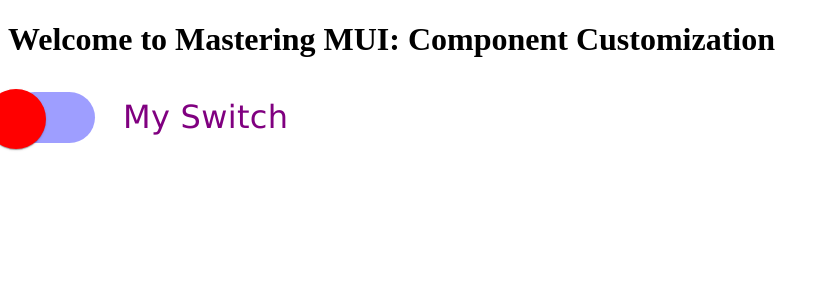
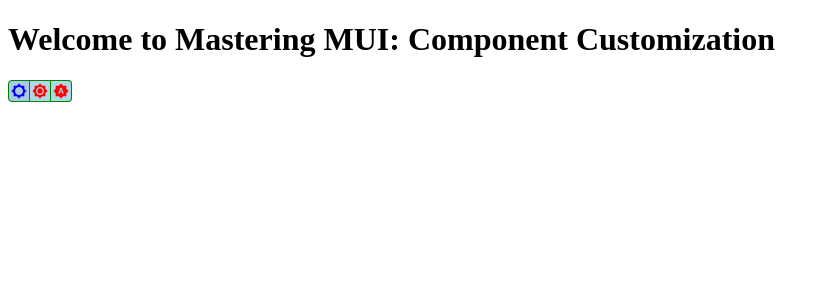
Before and after one commit to oleksandrivanyshyn/react-MUI, a React (Vite) app: page / in a window 1280 px wide. Shown: the top 300 px of the page, without its empty margins (0-838 px from the left). Built offline with nearby package versions, Linux system fonts and the light colour scheme.

Commit message:
feat: add ToggleButton customization and functionality components

```diff
--- a/src/App.jsx
+++ b/src/App.jsx
@@ -31,7 +31,7 @@ export default function App() {
   return (
     <>
       <h1>Welcome to Mastering MUI: Component Customization</h1>
-      <SwitchCustomization />
+      <ToggleButtonCustomization />
     </>
   );
 }
--- /dev/null
+++ b/src/components/inputs/toggle_button/toggle_button_customization.jsx
@@ -0,0 +1,58 @@
+import { useState } from "react"
+import { ToggleButton, ToggleButtonGroup } from "@mui/material"
+import BrightnessLowIcon from "@mui/icons-material/BrightnessLow"
+import BrightnessHighIcon from "@mui/icons-material/BrightnessHigh"
+import BrightnessAutoIcon from "@mui/icons-material/BrightnessAuto"
+
+export function ToggleButtonCustomization() {
+    const [brightness, setBrightness] = useState(["low"])
+
+    const handleChange = (event, newBrightness) => {
+        if (newBrightness.length < 1) return
+        setBrightness(newBrightness)
+    }
+
+    return (
+        <ToggleButtonGroup
+            size="large"
+            // orientation="vertical"
+            color="secondary"
+            value={brightness}
+            onChange={handleChange}
+            aria-label="Select Brightness"
+            sx={{
+                bgcolor: "lightblue",
+                "& > button": {
+                    borderColor: "green",
+                    padding: 0.25,
+                },
+                "& .Mui-selected": {
+                    bgcolor: "purple",
+                },
+                "& > button:hover": {
+                    bgcolor: "green",
+                },
+                "& .Mui-selected:hover": {
+                    bgcolor: "brown",
+                },
+                "& > button > svg": {
+                    fill: "red",
+                    height: "1rem",
+                    width: "1rem",
+                },
+                "& > button.Mui-selected > svg": {
+                    fill: "blue",
+                },
+            }}>
+            <ToggleButton aria-label="Low Brightness" value="low">
+                <BrightnessLowIcon />
+            </ToggleButton>
+            <ToggleButton aria-label="High Brightness" value="high">
+                <BrightnessHighIcon />
+            </ToggleButton>
+            <ToggleButton aria-label="Auto Brightness" value="auto">
+                <BrightnessAutoIcon />
+            </ToggleButton>
+        </ToggleButtonGroup>
+    )
+}
--- /dev/null
+++ b/src/components/inputs/toggle_button/toggle_button_functionality.jsx
@@ -0,0 +1,34 @@
+import { useState } from "react"
+import { ToggleButton, ToggleButtonGroup } from "@mui/material"
+import BrightnessLowIcon from "@mui/icons-material/BrightnessLow"
+import BrightnessHighIcon from "@mui/icons-material/BrightnessHigh"
+import BrightnessAutoIcon from "@mui/icons-material/BrightnessAuto"
+
+export function ToggleButtonFunctionality() {
+    const [brightness, setBrightness] = useState(["low"])
+
+    const handleChange = (event, newBrightness) => {
+        if (newBrightness.length < 2) return
+        setBrightness(newBrightness)
+    }
+
+    return (
+        <ToggleButtonGroup
+            size="large"
+            // orientation="vertical"
+            color="secondary"
+            value={brightness}
+            onChange={handleChange}
+            aria-label="Select Brightness">
+            <ToggleButton aria-label="Low Brightness" value="low">
+                <BrightnessLowIcon />
+            </ToggleButton>
+            <ToggleButton aria-label="High Brightness" value="high">
+                <BrightnessHighIcon />
+            </ToggleButton>
+            <ToggleButton aria-label="Auto Brightness" value="auto">
+                <BrightnessAutoIcon />
+            </ToggleButton>
+        </ToggleButtonGroup>
+    )
+}
```
